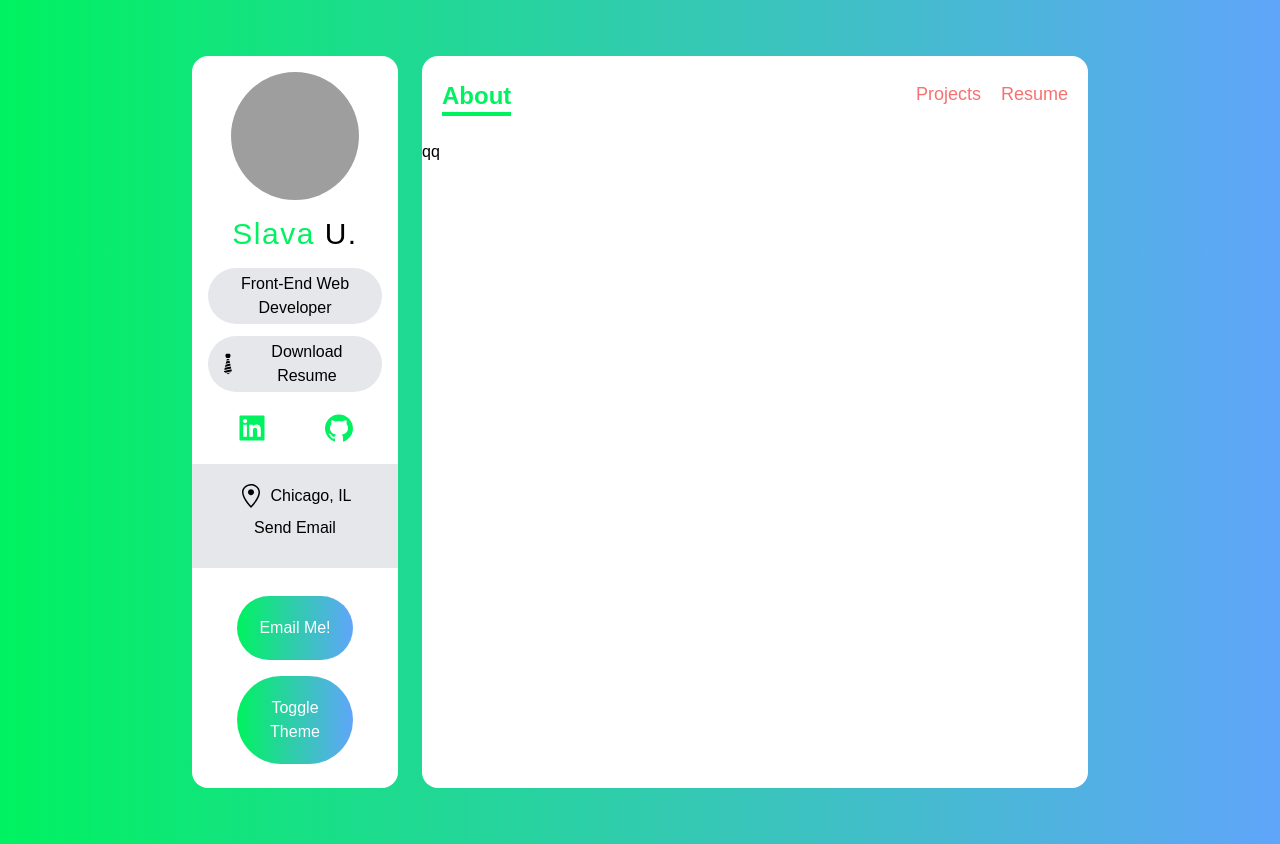
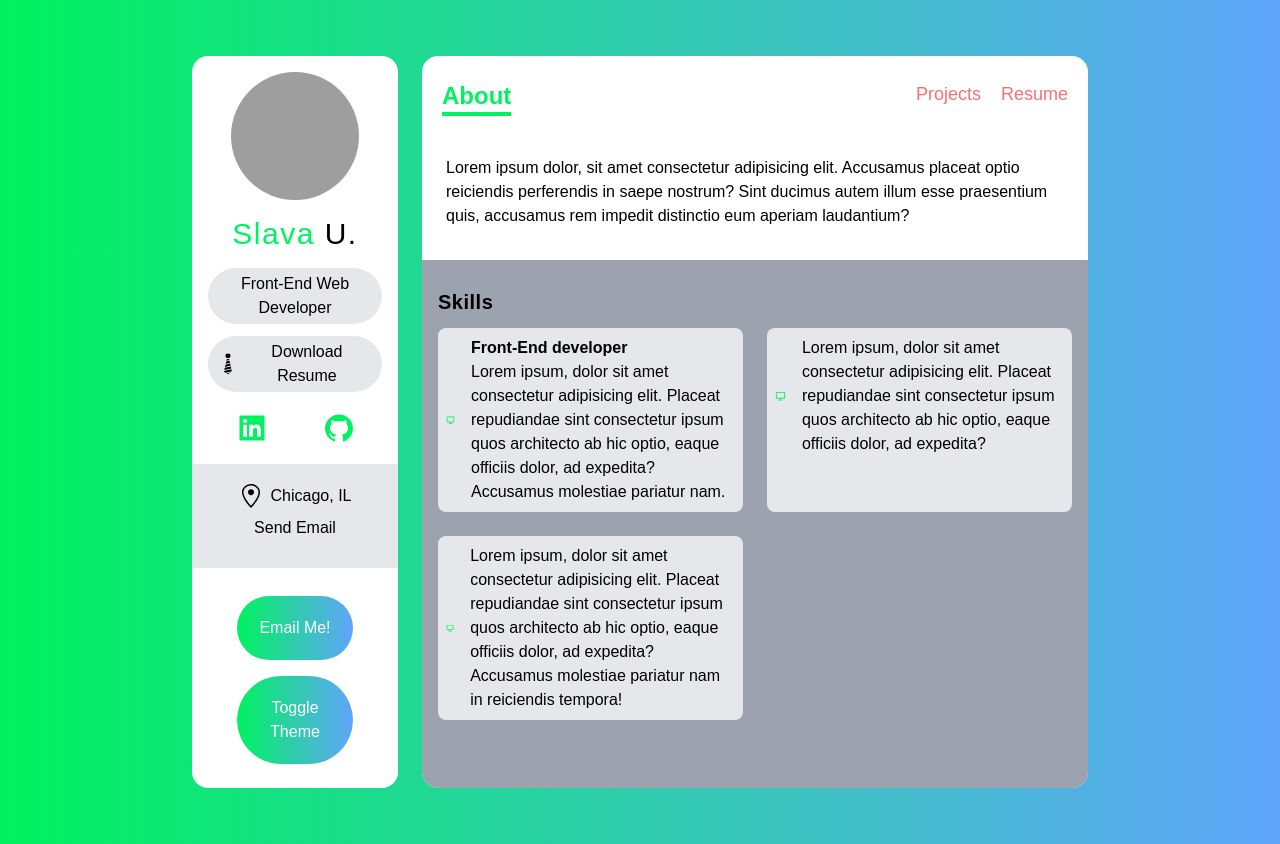
Before and after one commit to ustiuzhanin/portfolio, a Next.js app: page / in a window 1280 px wide. Built offline with nearby package versions, Linux system fonts and the light colour scheme; grey boxes are pictures that could not be loaded.

Commit message:
add ServiceCard component

```diff
--- /dev/null
+++ b/components/ServiceCard.tsx
@@ -0,0 +1,18 @@
+import { FunctionComponent } from "react";
+import { Service } from "../type";
+
+const ServiceCard: FunctionComponent<{ service: Service }> = ({
+  service: { Icon, desc, title },
+}) => {
+  return (
+    <div className='flex items-center p-2 space-x-4'>
+      <Icon className='w-12 h-12 text-green' />
+      <div>
+        <h4 className='font-bold '>{title}</h4>
+        <p>{desc}</p>
+      </div>
+    </div>
+  );
+};
+
+export default ServiceCard;
--- a/data.ts
+++ b/data.ts
@@ -11,7 +11,7 @@ export const services:Service[] = [
     titlee: 'Freveloper',
     desc: 'Lorem ipsum, dolor sit amet consectetur adipisicing elit. Placeat repudiandae sint consectetur ipsum quos architecto ab hic optio, eaque officiis dolor, ad expedita?',
     Icon: RiComputerLine
-  }
+  },
   {
     titlee: 'Whatever',
     desc: 'Lorem ipsum, dolor sit amet consectetur adipisicing elit. Placeat repudiandae sint consectetur ipsum quos architecto ab hic optio, eaque officiis dolor, ad expedita? Accusamus molestiae pariatur nam in reiciendis tempora!',
--- a/pages/_app.tsx
+++ b/pages/_app.tsx
@@ -8,7 +8,7 @@ function MyApp({ Component, pageProps }) {
       <aside className='col-span-12 p-4 text-center bg-white lg:col-span-3 rounded-2xl'>
         <Sidebar />
       </aside>
-      <div className='flex flex-col col-span-12 bg-white lg:col-span-9 rounded-2xl'>
+      <div className='flex flex-col col-span-12 overflow-hidden bg-white lg:col-span-9 rounded-2xl'>
         <Navbar />
         <Component {...pageProps} />
       </div>
--- a/pages/index.tsx
+++ b/pages/index.tsx
@@ -1,11 +1,29 @@
 import { GetStaticProps } from "next";
 import { services } from "../data";
 
-const index = ({ services }) => {
+import ServiceCard from "../components/ServiceCard";
+
+const index = () => {
+  console.log(services);
   return (
-    <div>
-      <h1>qq</h1>
-    </div>
+    <section className='flex flex-col flex-grow px-6 pt-1'>
+      <h5 className='my-3 font-medium'>
+        Lorem ipsum dolor, sit amet consectetur adipisicing elit. Accusamus
+        placeat optio reiciendis perferendis in saepe nostrum? Sint ducimus
+        autem illum esse praesentium quis, accusamus rem impedit distinctio eum
+        aperiam laudantium?
+      </h5>
+      <div className='flex-grow p-4 mt-5 bg-gray-400 skills-wrapper'>
+        <h5 className='my-3 text-xl font-bold tracking-wide'>Skills</h5>
+        <div className='grid gap-6 lg:grid-cols-2'>
+          {services.map((service) => (
+            <div className='bg-gray-200 rounded-lg lg:col-span-1'>
+              <ServiceCard service={service} />
+            </div>
+          ))}
+        </div>
+      </div>
+    </section>
   );
 };
 
--- a/pages/projects.tsx
+++ b/pages/projects.tsx
@@ -1,5 +1,5 @@
 const projects = () => {
-  return <div className='p-4'>projects</div>;
+  return <section className='p-4'>projects</section>;
 };
 
 export default projects;
--- a/pages/resume.tsx
+++ b/pages/resume.tsx
@@ -1,5 +1,5 @@
 const resume = () => {
-  return <div className='p-4'>resume</div>;
+  return <section className='p-4'>resume</section>;
 };
 
 export default resume;
--- a/styles/globals.css
+++ b/styles/globals.css
@@ -11,3 +11,8 @@ body {
   margin-left: -1rem;
   margin-right: -1rem;
 }
+
+.skills-wrapper {
+  margin-left: -1.5rem;
+  margin-right: -1.5rem;
+}
```
